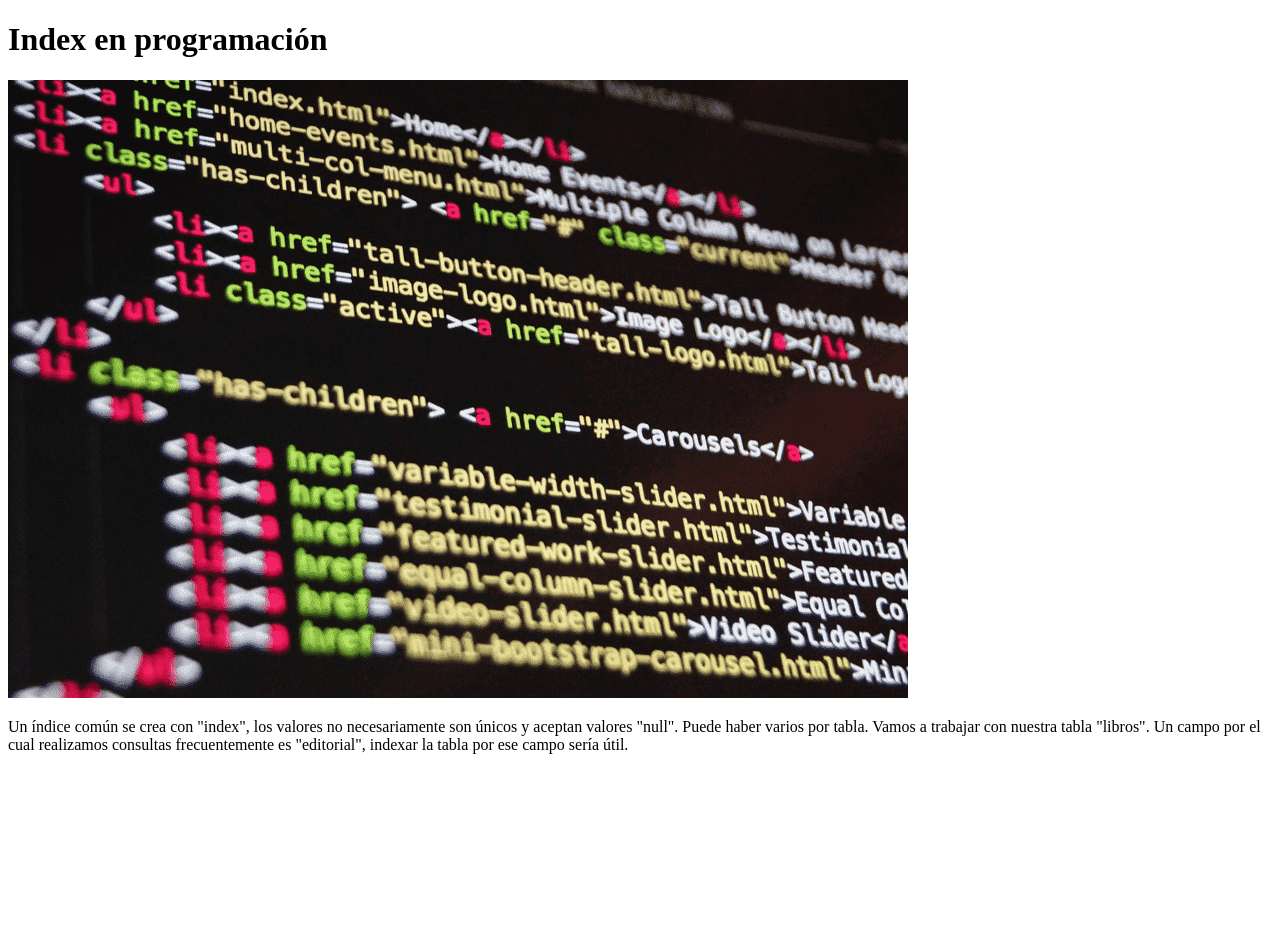
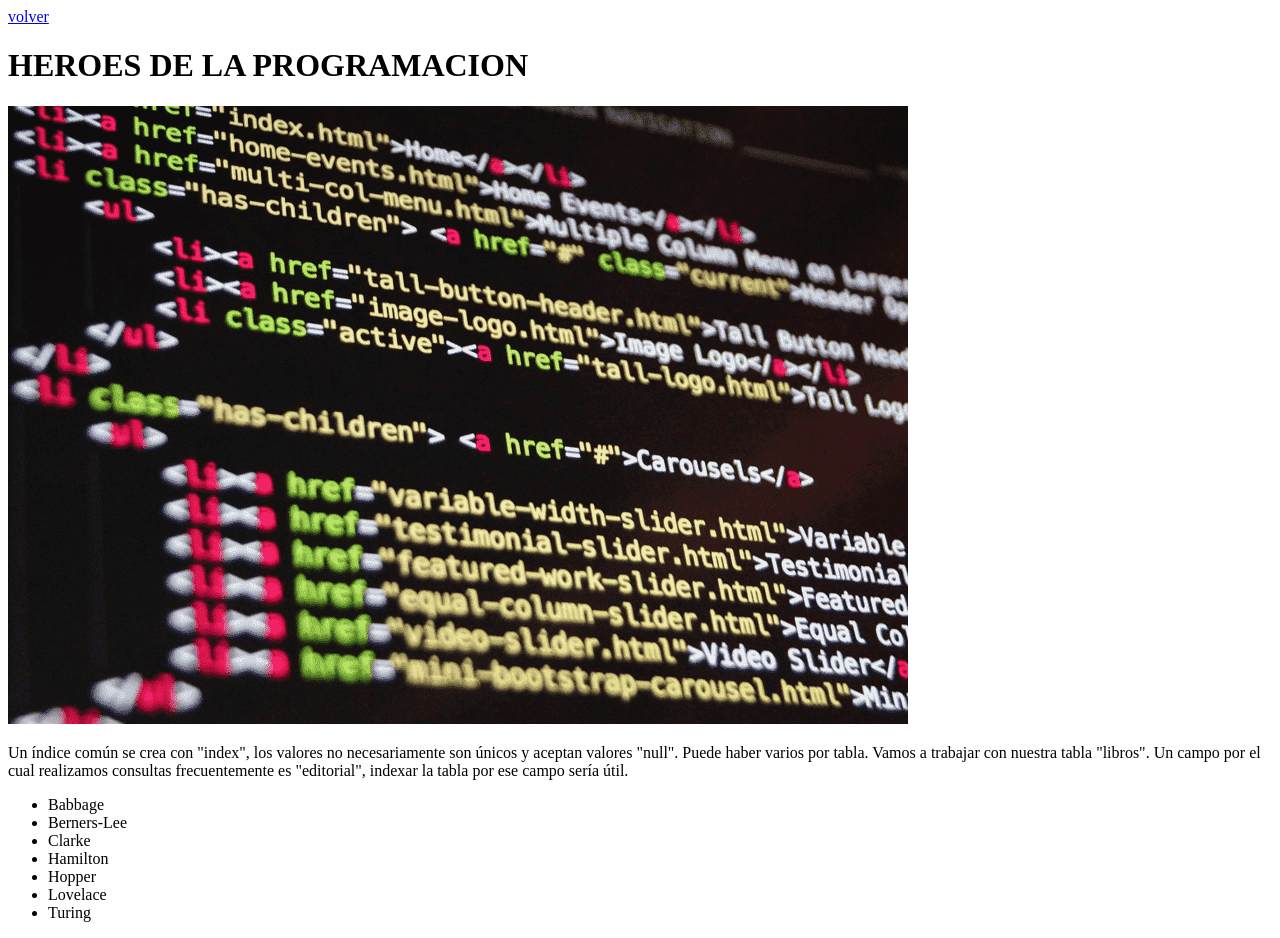
Before and after one commit to luchomolina92/DH-Heroes, a website: page views/index.html in a window 1280 px wide. Before the commit the page ends 800 px from the top, so only its background shows below. Drawn offline with Linux system fonts and the light colour scheme.

Commit message:
modifique index

```diff
--- a/views/index.html
+++ b/views/index.html
@@ -7,9 +7,18 @@
     <title>DH-Heroes</title>
 </head>
 <body>
-    <h1>Index en programación</h1>
+    <a href="/">volver</a>
+    <h1>HEROES DE LA PROGRAMACION</h1>
     <img src="/img/index.jpg" alt="index">
     <p>Un índice común se crea con "index", los valores no necesariamente son únicos y aceptan valores "null". Puede haber varios por tabla. Vamos a trabajar con nuestra tabla "libros". Un campo por el cual realizamos consultas frecuentemente es "editorial", indexar la tabla por ese campo sería útil.</p>
-
+    <ul>
+        <li>Babbage</li>
+        <li>Berners-Lee</li>
+        <li>Clarke</li>
+        <li>Hamilton</li>
+        <li>Hopper</li>
+        <li>Lovelace</li>
+        <li>Turing</li>
+    </ul>
 </body>
 </html>
```
Also changed, not shown: package.json (added, +14 -0 lines), 1 other file.
